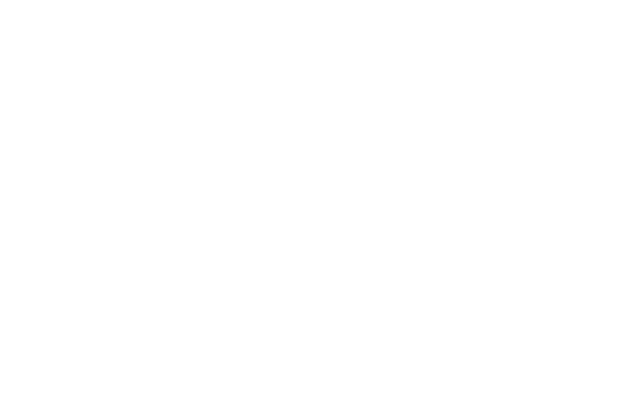
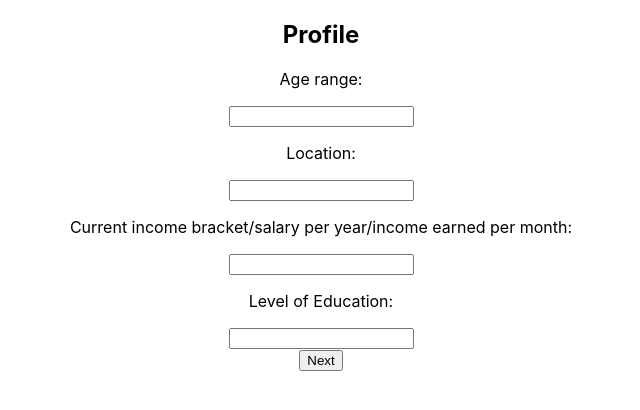
Before and after one commit to master-your-money-bw/frontend, a React (Create React App) app in the folder mym/: page /onboarding in a window 1280 px wide. Shown: the top 410 px of the page, without its empty margins (319-959 px from the left). Built offline with nearby package versions, Linux system fonts and the light colour scheme.

Commit message:
added onboarding form that connects to main dashboard

```diff
--- a/mym/src/App.js
+++ b/mym/src/App.js
@@ -3,12 +3,16 @@
 import Login from './components/Login';
 import { Route } from 'react-router-dom';
 import Homepage from './components/Homepage';
+import OnboardingForm from './components/OnboardingForm';
+import Dashboard from './components/Dashboard';
 
 function App() {
   return (
     <div className="App">
       <Route path="/" exact component={Homepage}/> {/* will be removed */}
       <Route path="/login" component={Login}/>
+      <Route path="/onboarding" component={OnboardingForm}/>
+      <Route path="/dashboard" component={Dashboard}/>
     </div>
   );
 }
--- /dev/null
+++ b/mym/src/components/Dashboard.js
@@ -0,0 +1,9 @@
+import React from 'react';
+
+const Dashboard = () => {
+    return (
+        <div>Dashboard</div>
+    )
+}
+
+export default Dashboard;
--- a/mym/src/components/Login.js
+++ b/mym/src/components/Login.js
@@ -19,11 +19,10 @@
     onSubmitLogin = e => {
         e.preventDefault();
         // push to backend to validate if user is in system
-        // this.props.history.push("/dashboard")
+        this.props.history.push("/onboarding")
     }
 
     render() {
-        console.log(this.props)
         return (
             <form onSubmit={this.onSubmitLogin}>
                 <h2>Sign In</h2>
--- /dev/null
+++ b/mym/src/components/OnboardingForm.js
@@ -0,0 +1,55 @@
+import React from "react";
+import { connect } from 'react-redux';
+
+class OnboardingForm extends React.Component {
+  state = {
+    profile: {
+      age: "",
+      location: "",
+      income: "",
+      education: ""
+    }
+  };
+
+  onInputChange = e => {
+    this.setState({
+      profile: {
+        ...this.state.profile,
+        [e.target.name]: e.target.value
+      }
+    });
+  };
+
+  onSubmitLogin = e => {
+    e.preventDefault();
+    // push to backend to validate if user is in system
+    this.props.history.push("/dashboard")
+}
+
+  render() {
+    return (
+      <form onSubmit={this.onSubmitLogin}>
+        <h2>Profile</h2>
+        <div>
+          <p>Age range:</p>
+          <input required name="age" value={this.state.profile.age} onChange={this.onInputChange} type=""/>
+        </div>
+        <div>
+          <p>Location:</p>
+          <input required name="location" value={this.state.profile.location} onChange={this.onInputChange} type=""/>
+        </div>
+        <div>
+          <p>Current income bracket/salary per year/income earned per month:</p>
+          <input required name="income" value={this.state.profile.income} onChange={this.onInputChange} type=""/>
+        </div>
+        <div>
+          <p>Level of Education:</p>
+          <input required name="education" value={this.state.profile.education} onChange={this.onInputChange} type=""/>
+        </div>
+        <button>Next</button>
+      </form>
+    );
+  }
+}
+
+export default connect(null, {})(OnboardingForm);
--- a/mym/src/reducers/index.js
+++ b/mym/src/reducers/index.js
@@ -1,7 +1,7 @@
 // import actions
 
 const initializeState = {
-
+    onboarding: false
 }
 
 export default function(state = initializeState, action ) {
```
Also changed, not shown: mym/src/utils/checkOnboarding.js (added, +11 -0 lines).
